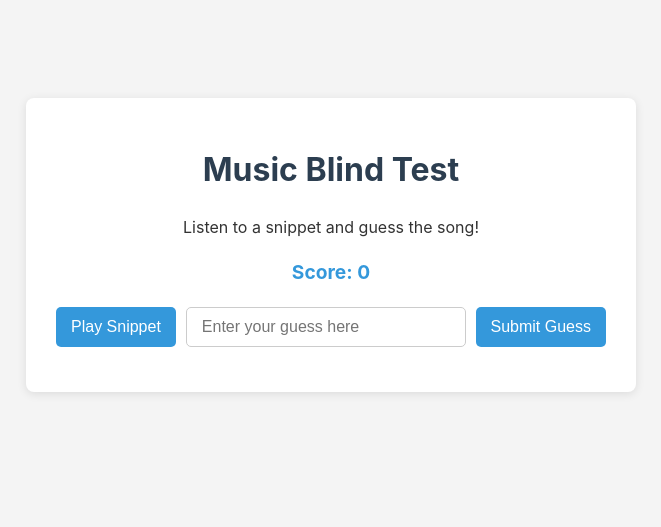
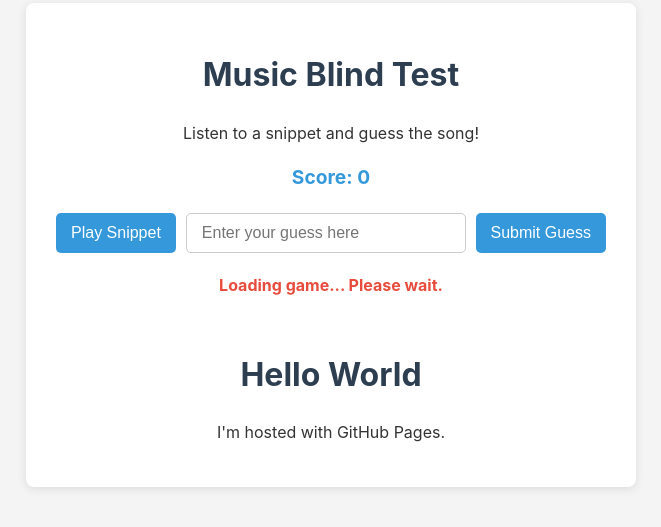
Before and after one commit to AlexMarche785/AlexMarche785.github.io, a plain HTML site: page index.html in a window 1280 px wide. Shown: the part 155-682 px from the top of the page, without its empty margins (309-970 px from the left). Drawn offline with Linux system fonts and the light colour scheme.

Commit message:
Update index.html

```diff
--- a/index.html
+++ b/index.html
@@ -125,7 +125,12 @@
 
             <button id="nextButton" style="display: none;" title="Load the next song">Next Song</button>
         </div>
+      <div id="feedback">Loading game... Please wait.</div>
 
+        <div id="songInfo"></div>
+
+        <h1>Hello World</h1>
+<p>I'm hosted with GitHub Pages.</p>
 
     </div> <script src="blind_test.js"></script>
 
```
